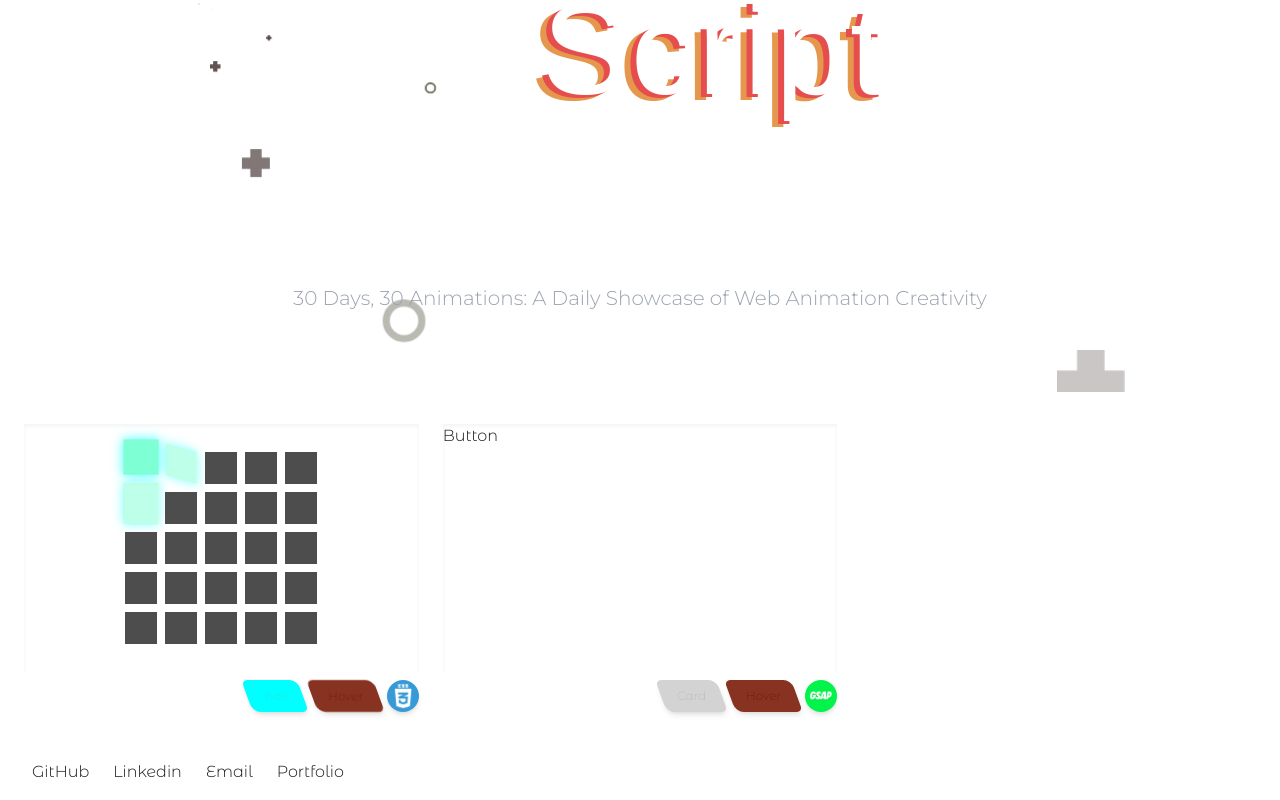
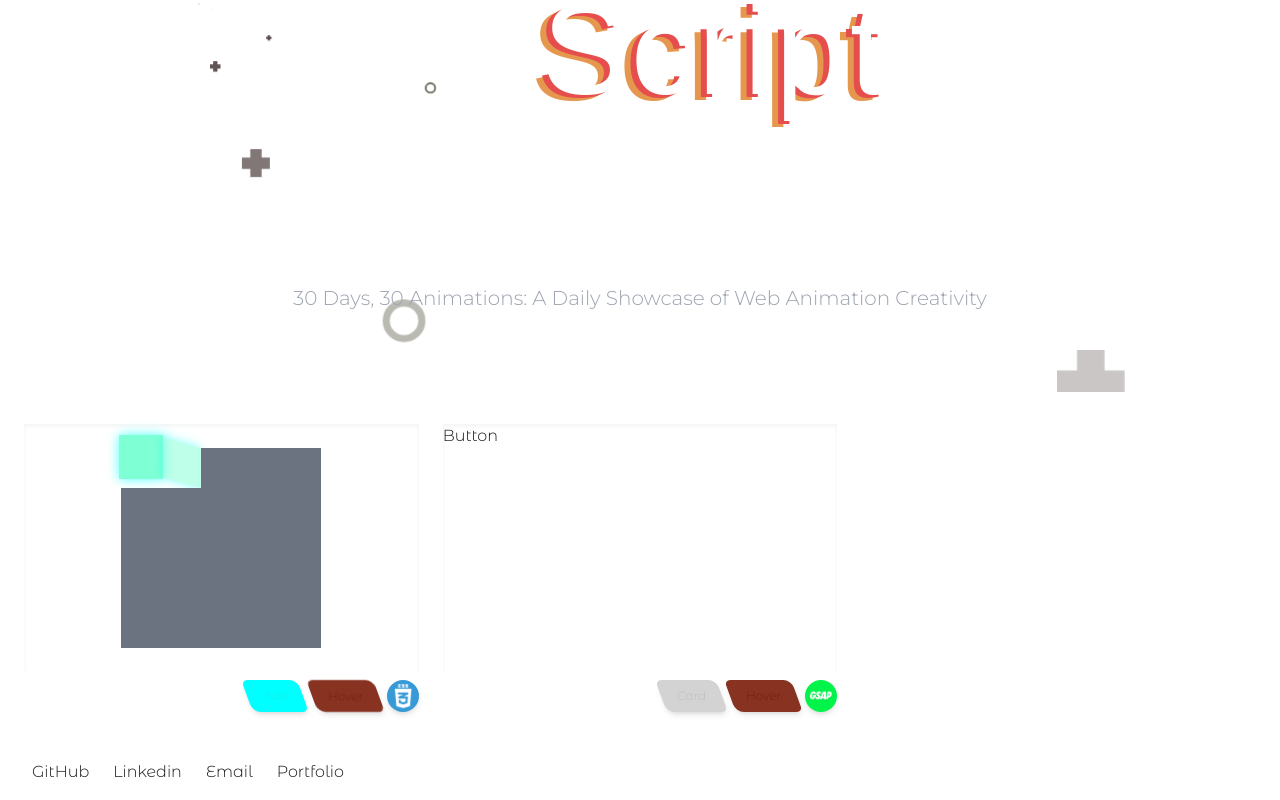
Before and after one commit to mlee2197/motion-script, a Next.js app: page / in a window 1280 px wide. In both pictures the pointer is over the element 141 px from the left and 876 px from the top of the page. Shown: the part 408-1208 px from the top of the page. Built offline with nearby package versions, Linux system fonts and the light colour scheme; a web font is replaced by a local one.

Commit message:
test fix 4

```diff
--- a/src/app/globals.css
+++ b/src/app/globals.css
@@ -110,44 +110,44 @@ body {
   .animation-1 {
     @apply grid grid-cols-5 h-[200px] w-[200px];
     .box {
-      @apply relative p-1 w-10 h-10 bg-transparent;
+      @apply relative p-1 w-10 h-10 bg-gray-500 transition-all duration-100;
 
-      &::before {
+      /* &::before {
         content: "";
         position: absolute;
         width: 32px;
         height: 32px;
         background-color: #4d4d4d;
         transition: all 0.1s ease-in-out;
-      }
+      } */
     }
 
     .box-col {
       @apply col-span-1 h-full w-full items-center justify-center;
     }
 
-    .box:hover::before {
+    .box:hover {
       background-color: aquamarine;
       transform: scale(1.1) translateY(-10px);
       box-shadow: 0 0 10px 0 rgba(0, 255, 255, 0.7);
     }
 
-    .box-col:has(.box-1:hover)+.box-col .box-1::before,
-    .box-col:has(.box-2:hover)+.box-col .box-2::before,
-    .box-col:has(.box-3:hover)+.box-col .box-3::before,
-    .box-col:has(.box-4:hover)+.box-col .box-4::before,
-    .box-col:has(.box-5:hover)+.box-col .box-5::before {
+    .box-col:has(.box-1:hover)+.box-col .box-1,
+    .box-col:has(.box-2:hover)+.box-col .box-2,
+    .box-col:has(.box-3:hover)+.box-col .box-3,
+    .box-col:has(.box-4:hover)+.box-col .box-4,
+    .box-col:has(.box-5:hover)+.box-col .box-5 {
       background-color: rgba(127, 255, 212, 0.50);
       transform-origin: right;
       transform: rotateY(15deg) skewY(15deg);
       box-shadow: 0 0 10px 0 rgba(0, 255, 255, 0.5);
     }
 
-    .box-col:has(+ .box-col .box-1:hover) .box-1::before,
-    .box-col:has(+ .box-col .box-2:hover) .box-2::before,
-    .box-col:has(+ .box-col .box-3:hover) .box-3::before,
-    .box-col:has(+ .box-col .box-4:hover) .box-4::before,
-    .box-col:has(+ .box-col .box-5:hover) .box-5::before {
+    .box-col:has(+ .box-col .box-1:hover) .box-1,
+    .box-col:has(+ .box-col .box-2:hover) .box-2,
+    .box-col:has(+ .box-col .box-3:hover) .box-3,
+    .box-col:has(+ .box-col .box-4:hover) .box-4,
+    .box-col:has(+ .box-col .box-5:hover) .box-5 {
       background-color: rgba(127, 255, 212, 0.50);
       transform-origin: left;
       transform: rotateY(-15deg) skewY(-15deg);
```
